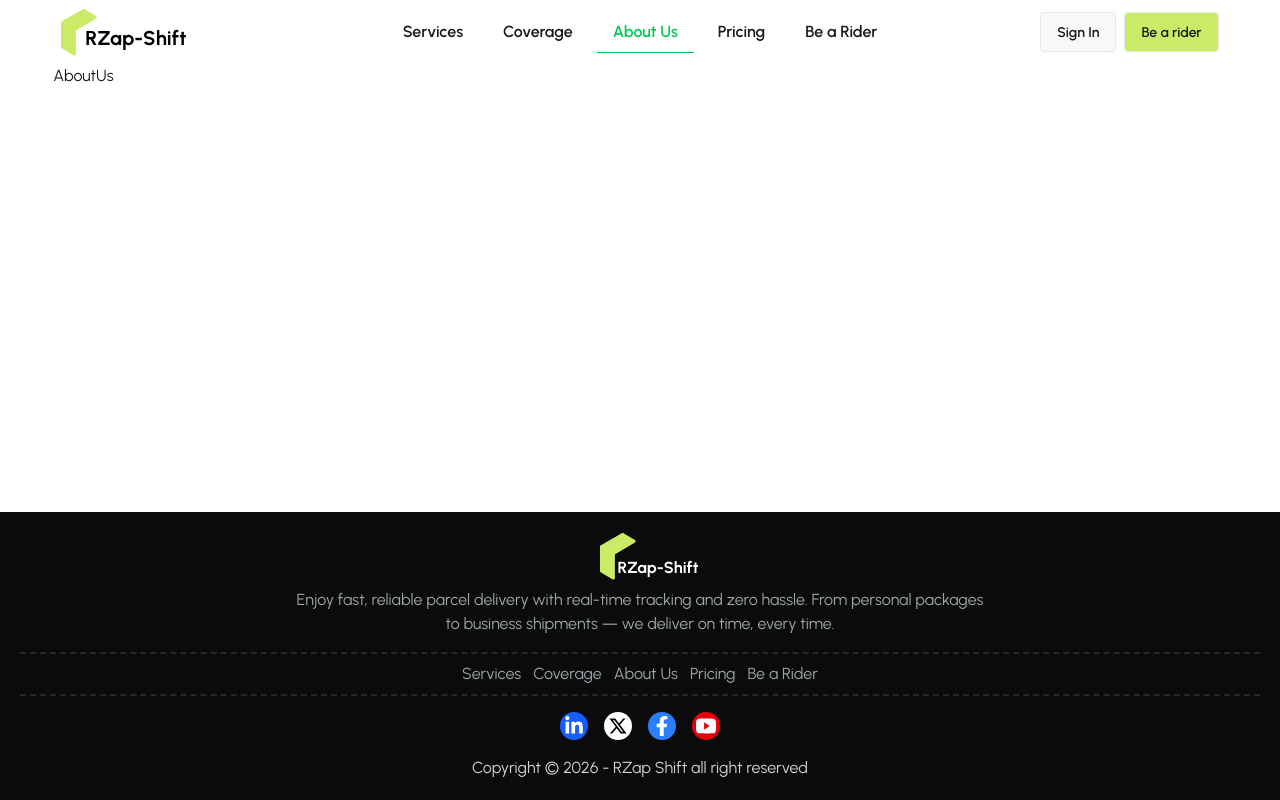
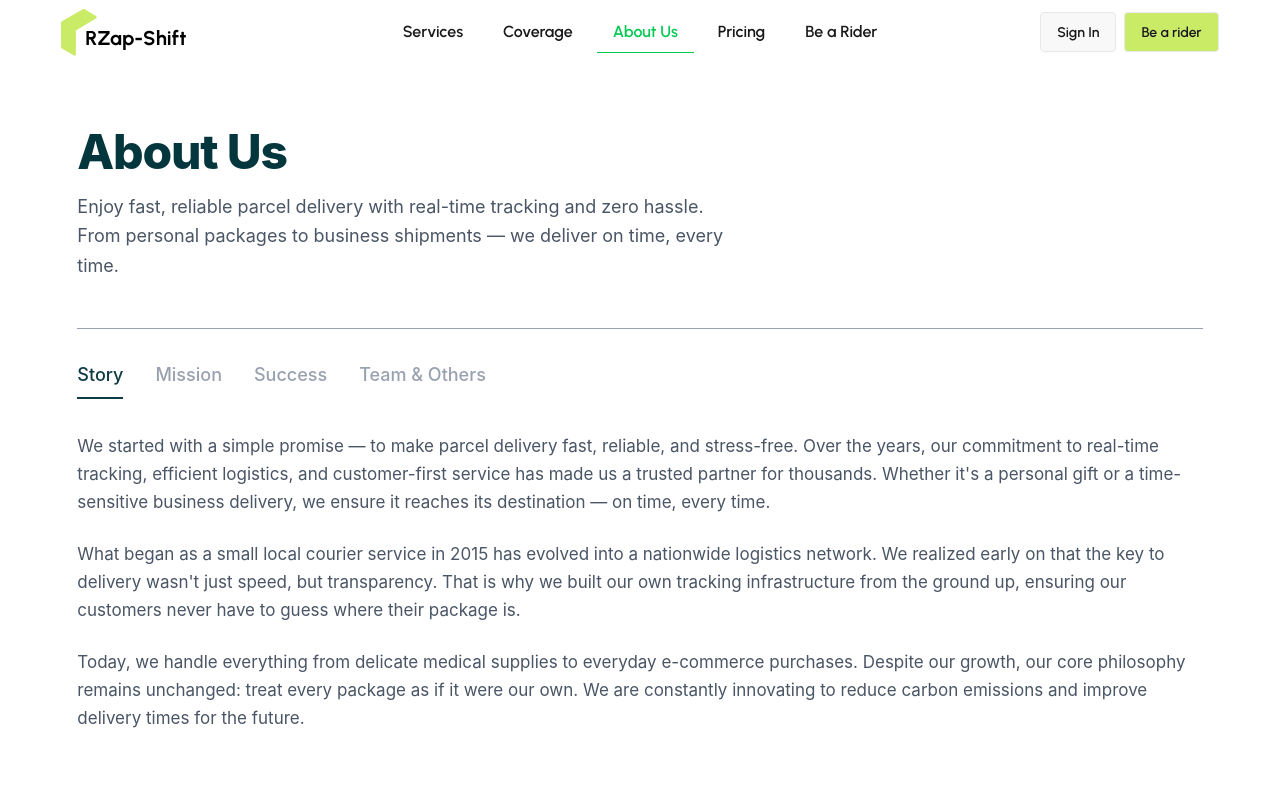
Before and after one commit to Misskhat/rzap-shift, a React (Vite) app: page /aboutUs in a window 1280 px wide. Shown: the top 800 px of the page. Built offline with nearby package versions, Linux system fonts and the light colour scheme.

Commit message:
about page added

```diff
--- a/src/pages/AboutUs/AboutUs.jsx
+++ b/src/pages/AboutUs/AboutUs.jsx
@@ -1,7 +1,83 @@
-import React from "react";
+import React, { useState } from "react";
+
+// data/aboutContent.js
+export const aboutContent = {
+  story: [
+    "We started with a simple promise — to make parcel delivery fast, reliable, and stress-free. Over the years, our commitment to real-time tracking, efficient logistics, and customer-first service has made us a trusted partner for thousands. Whether it's a personal gift or a time-sensitive business delivery, we ensure it reaches its destination — on time, every time.",
+    "What began as a small local courier service in 2015 has evolved into a nationwide logistics network. We realized early on that the key to delivery wasn't just speed, but transparency. That is why we built our own tracking infrastructure from the ground up, ensuring our customers never have to guess where their package is.",
+    "Today, we handle everything from delicate medical supplies to everyday e-commerce purchases. Despite our growth, our core philosophy remains unchanged: treat every package as if it were our own. We are constantly innovating to reduce carbon emissions and improve delivery times for the future.",
+  ],
+  mission: [
+    "Our mission is to bridge the gap between distance and connection. We strive to provide seamless, end-to-end logistics solutions that empower businesses to grow and allow individuals to share moments without worry.",
+    "We are committed to leveraging technology to solve complex logistical challenges. By optimizing routes and utilizing AI-driven predictive analytics, we reduce delivery times and operational costs, passing those savings and efficiencies directly to our clients.",
+    "Integrity and reliability are the cornerstones of our operations. We don't just deliver boxes; we deliver trust. Our mission is to maintain a 99.9% on-time delivery rate while maintaining the highest standards of safety and care.",
+  ],
+  success: [
+    "Over the last decade, we have successfully delivered over 5 million packages across the country. Our growth isn't just measured in numbers, but in the relationships we've built with local businesses who rely on us daily.",
+    "In 2023, we were awarded the 'National Logistics Excellence Award' for our innovative approach to last-mile delivery. We successfully reduced our carbon footprint by 25% through our electric fleet initiative, proving that efficiency and sustainability can go hand in hand.",
+    "Our customer satisfaction score (CSAT) currently sits at 4.9 out of 5 stars. We are most proud of our 92% customer retention rate, a testament to our dedicated support team and the reliability of our real-time tracking systems.",
+  ],
+  team: [
+    "Behind every delivery is a team of dedicated professionals. Our logistics specialists, software engineers, and couriers work around the clock to ensure your parcels move seamlessly through our network.",
+    "We foster a culture of innovation and accountability. From our headquarters to our regional hubs, every team member is empowered to solve problems and improve processes. We believe that a happy, well-trained workforce is the key to a happy customer.",
+    "Our couriers are the face of our company. They are not just drivers; they are brand ambassadors trained in customer service and safety. We invest heavily in their training and well-being to ensure they represent our values on every road trip.",
+  ],
+};
 
 const AboutUs = () => {
-  return <div>AboutUs</div>;
+  const [activeTab, setActiveTab] = useState("story");
+  const tabs = [
+    { id: "story", label: "Story" },
+    { id: "mission", label: "Mission" },
+    { id: "success", label: "Success" },
+    { id: "team", label: "Team & Others" },
+  ];
+  return (
+    <div className="min-h-screen bg-white text-slate-800 font-sans">
+      <div className="mx-auto px-6 py-16">
+        {/* Header Section */}
+        <header className="mb-12">
+          <h1 className="text-5xl font-extrabold text-secondary mb-4 tracking-tight">
+            About Us
+          </h1>
+          <p className="text-gray-600 text-lg leading-relaxed max-w-2xl">
+            Enjoy fast, reliable parcel delivery with real-time tracking and
+            zero hassle. From personal packages to business shipments — we
+            deliver on time, every time.
+          </p>
+        </header>
+
+        {/* Divider */}
+        <hr className="border-gray-400 mb-8" />
+
+        {/* Navigation Tabs */}
+        <nav className="flex flex-wrap gap-8 mb-8 border-b border-transparent">
+          {tabs.map((tab) => (
+            <button
+              key={tab.id}
+              onClick={() => setActiveTab(tab.id)}
+              className={`text-lg font-medium pb-2 transition-all duration-200 relative
+                ${
+                  activeTab === tab.id
+                    ? "text-[#0e3b43] border-b-2 border-[#0e3b43]"
+                    : "text-gray-400 border-b-2 border-transparent hover:text-gray-600"
+                }
+              `}
+            >
+              {tab.label}
+            </button>
+          ))}
+        </nav>
+
+        {/* Content Area */}
+        <div className="space-y-6 text-gray-600 leading-7 text-[17px] animate-fadeIn">
+          {aboutContent[activeTab].map((paragraph, index) => (
+            <p key={index}>{paragraph}</p>
+          ))}
+        </div>
+      </div>
+    </div>
+  );
 };
 
 export default AboutUs;
```
